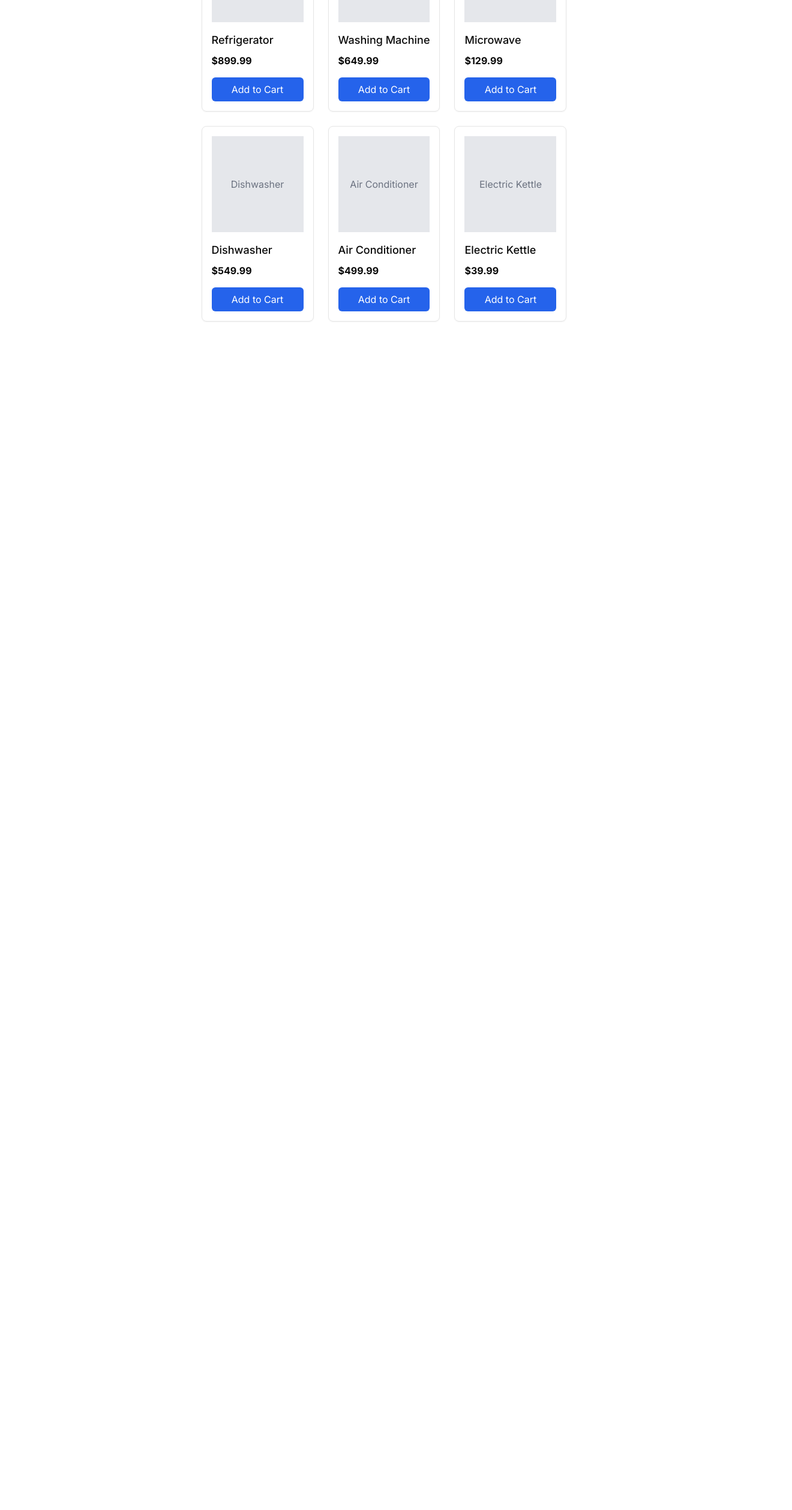
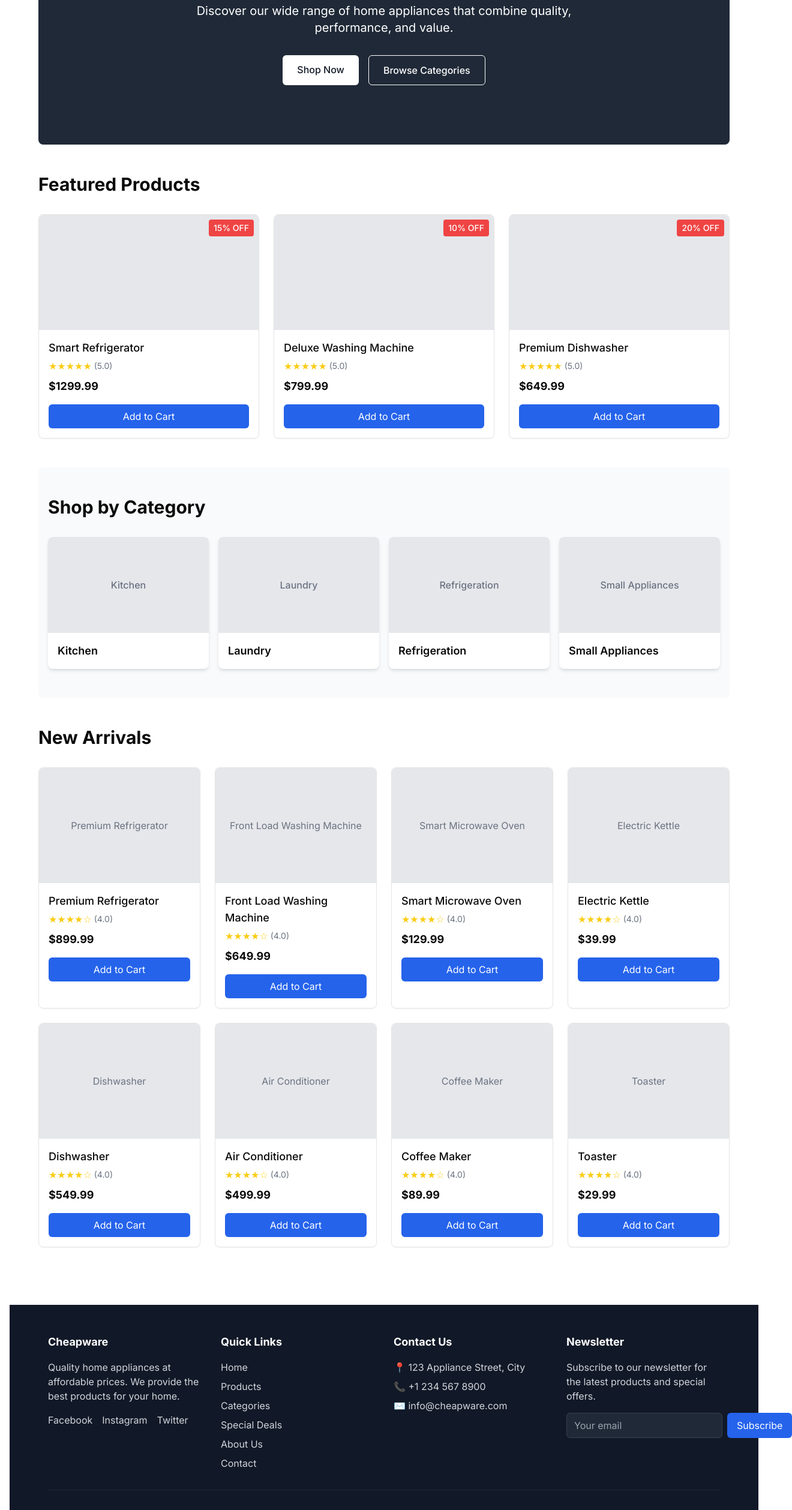
Before and after one commit to Hackerug06/cheapware, a Next.js app: page / in a window 1280 px wide. Shown: the part 280-2797 px from the top of the page at 60% size, 1320 px wide, since content can reach past the window. Before the commit the page ends 832 px from the top, so only its background shows below. Built offline with nearby package versions, Linux system fonts and the light colour scheme.

Commit message:
Update page.tsx

```diff
--- a/app/page.tsx
+++ b/app/page.tsx
@@ -1,27 +1,243 @@
 export default function Home() {
   return (
     <div className="flex flex-col items-center justify-center min-h-screen p-4">
-      <h1 className="text-4xl font-bold mb-6">Cheapware</h1>
-      <p className="text-xl mb-8">Quality home appliances at affordable prices</p>
-      <div className="grid grid-cols-1 md:grid-cols-3 gap-6 max-w-6xl">
+      <header className="w-full max-w-6xl mx-auto py-4 px-4 flex justify-between items-center border-b mb-8">
+        <h1 className="text-2xl font-bold">Cheapware</h1>
+        <nav className="hidden md:flex space-x-6">
+          <a href="/" className="font-medium">
+            Home
+          </a>
+          <a href="/products" className="text-gray-600 hover:text-gray-900">
+            Products
+          </a>
+          <a href="/categories" className="text-gray-600 hover:text-gray-900">
+            Categories
+          </a>
+          <a href="/about" className="text-gray-600 hover:text-gray-900">
+            About
+          </a>
+          <a href="/contact" className="text-gray-600 hover:text-gray-900">
+            Contact
+          </a>
+        </nav>
+        <div className="flex items-center space-x-4">
+          <button className="p-2">🔍</button>
+          <button className="p-2">🛒</button>
+        </div>
+      </header>
+
+      <main className="w-full max-w-6xl mx-auto">
+        {/* Hero Section */}
+        <section className="relative h-[400px] bg-gray-800 rounded-lg mb-12 flex items-center justify-center">
+          <div className="text-center text-white p-4">
+            <h1 className="text-4xl md:text-5xl font-bold mb-4">Quality Appliances at Affordable Prices</h1>
+            <p className="text-xl mb-8 max-w-2xl mx-auto">
+              Discover our wide range of home appliances that combine quality, performance, and value.
+            </p>
+            <div className="flex flex-col sm:flex-row justify-center gap-4">
+              <a href="/products" className="bg-white text-gray-900 px-6 py-3 rounded-md font-medium hover:bg-gray-100">
+                Shop Now
+              </a>
+              <a
+                href="/categories"
+                className="border border-white text-white px-6 py-3 rounded-md font-medium hover:bg-white/10"
+              >
+                Browse Categories
+              </a>
+            </div>
+          </div>
+        </section>
+
+        {/* Featured Products */}
+        <section className="mb-12">
+          <h2 className="text-3xl font-bold mb-8">Featured Products</h2>
+          <div className="grid grid-cols-1 md:grid-cols-3 gap-6">
             {[
-          { name: "Refrigerator", price: 899.99 },
-          { name: "Washing Machine", price: 649.99 },
-          { name: "Microwave", price: 129.99 },
-          { name: "Dishwasher", price: 549.99 },
-          { name: "Air Conditioner", price: 499.99 },
-          { name: "Electric Kettle", price: 39.99 },
+              { name: "Smart Refrigerator", price: 1299.99, discount: "15% OFF" },
+              { name: "Deluxe Washing Machine", price: 799.99, discount: "10% OFF" },
+              { name: "Premium Dishwasher", price: 649.99, discount: "20% OFF" },
             ].map((product, index) => (
-          <div key={index} className="border rounded-lg p-4 shadow-sm">
-            <div className="h-40 bg-gray-200 mb-4 flex items-center justify-center text-gray-500">{product.name}</div>
-            <h3 className="font-medium text-lg">{product.name}</h3>
-            <p className="font-bold mt-2">${product.price.toFixed(2)}</p>
-            <button className="mt-4 w-full bg-blue-600 text-white py-2 rounded-md hover:bg-blue-700">
+              <div key={index} className="border rounded-lg overflow-hidden shadow-sm">
+                <div className="h-48 bg-gray-200 relative">
+                  <div className="absolute top-2 right-2 bg-red-500 text-white px-2 py-1 rounded text-sm font-medium">
+                    {product.discount}
+                  </div>
+                </div>
+                <div className="p-4">
+                  <h3 className="font-medium text-lg mb-1">{product.name}</h3>
+                  <div className="flex items-center mb-2">
+                    <div className="flex">
+                      {"★★★★★".split("").map((star, i) => (
+                        <span key={i} className="text-yellow-400">
+                          ★
+                        </span>
+                      ))}
+                    </div>
+                    <span className="text-sm text-gray-500 ml-1">(5.0)</span>
+                  </div>
+                  <p className="font-bold text-lg">${product.price.toFixed(2)}</p>
+                </div>
+                <div className="p-4 pt-0">
+                  <button className="w-full bg-blue-600 text-white py-2 rounded-md hover:bg-blue-700">
                     Add to Cart
                   </button>
                 </div>
+              </div>
+            ))}
+          </div>
+        </section>
+
+        {/* Categories */}
+        <section className="py-12 bg-gray-50 rounded-lg mb-12">
+          <div className="px-4">
+            <h2 className="text-3xl font-bold mb-8">Shop by Category</h2>
+            <div className="grid grid-cols-2 md:grid-cols-4 gap-4">
+              {["Kitchen", "Laundry", "Refrigeration", "Small Appliances"].map((category) => (
+                <a
+                  key={category}
+                  href={`/categories/${category.toLowerCase()}`}
+                  className="bg-white rounded-lg shadow-md overflow-hidden transition-transform hover:scale-105"
+                >
+                  <div className="h-40 bg-gray-200 flex items-center justify-center">
+                    <span className="text-gray-500 font-medium">{category}</span>
+                  </div>
+                  <div className="p-4">
+                    <h3 className="font-semibold text-lg">{category}</h3>
+                  </div>
+                </a>
               ))}
             </div>
           </div>
+        </section>
+
+        {/* Products Grid */}
+        <section className="mb-12">
+          <h2 className="text-3xl font-bold mb-8">New Arrivals</h2>
+          <div className="grid grid-cols-1 sm:grid-cols-2 md:grid-cols-3 lg:grid-cols-4 gap-6">
+            {[
+              { name: "Premium Refrigerator", price: 899.99 },
+              { name: "Front Load Washing Machine", price: 649.99 },
+              { name: "Smart Microwave Oven", price: 129.99 },
+              { name: "Electric Kettle", price: 39.99 },
+              { name: "Dishwasher", price: 549.99 },
+              { name: "Air Conditioner", price: 499.99 },
+              { name: "Coffee Maker", price: 89.99 },
+              { name: "Toaster", price: 29.99 },
+            ].map((product, index) => (
+              <div key={index} className="border rounded-lg overflow-hidden shadow-sm">
+                <div className="h-48 bg-gray-200 flex items-center justify-center">
+                  <span className="text-gray-500">{product.name}</span>
+                </div>
+                <div className="p-4">
+                  <h3 className="font-medium text-lg mb-1">{product.name}</h3>
+                  <div className="flex items-center mb-2">
+                    <div className="flex">
+                      {"★★★★☆".split("").map((star, i) => (
+                        <span key={i} className="text-yellow-400">
+                          {star}
+                        </span>
+                      ))}
+                    </div>
+                    <span className="text-sm text-gray-500 ml-1">(4.0)</span>
+                  </div>
+                  <p className="font-bold text-lg">${product.price.toFixed(2)}</p>
+                </div>
+                <div className="p-4 pt-0">
+                  <button className="w-full bg-blue-600 text-white py-2 rounded-md hover:bg-blue-700">
+                    Add to Cart
+                  </button>
+                </div>
+              </div>
+            ))}
+          </div>
+        </section>
+      </main>
+
+      <footer className="w-full bg-gray-900 text-gray-300 mt-12">
+        <div className="max-w-6xl mx-auto px-4 py-12">
+          <div className="grid grid-cols-1 md:grid-cols-4 gap-8">
+            <div>
+              <h3 className="text-white text-lg font-bold mb-4">Cheapware</h3>
+              <p className="mb-4">
+                Quality home appliances at affordable prices. We provide the best products for your home.
+              </p>
+              <div className="flex space-x-4">
+                <a href="#" className="hover:text-white">
+                  Facebook
+                </a>
+                <a href="#" className="hover:text-white">
+                  Instagram
+                </a>
+                <a href="#" className="hover:text-white">
+                  Twitter
+                </a>
+              </div>
+            </div>
+
+            <div>
+              <h3 className="text-white text-lg font-bold mb-4">Quick Links</h3>
+              <ul className="space-y-2">
+                <li>
+                  <a href="/" className="hover:text-white">
+                    Home
+                  </a>
+                </li>
+                <li>
+                  <a href="/products" className="hover:text-white">
+                    Products
+                  </a>
+                </li>
+                <li>
+                  <a href="/categories" className="hover:text-white">
+                    Categories
+                  </a>
+                </li>
+                <li>
+                  <a href="/deals" className="hover:text-white">
+                    Special Deals
+                  </a>
+                </li>
+                <li>
+                  <a href="/about" className="hover:text-white">
+                    About Us
+                  </a>
+                </li>
+                <li>
+                  <a href="/contact" className="hover:text-white">
+                    Contact
+                  </a>
+                </li>
+              </ul>
+            </div>
+
+            <div>
+              <h3 className="text-white text-lg font-bold mb-4">Contact Us</h3>
+              <ul className="space-y-2">
+                <li className="flex items-center gap-2">📍 123 Appliance Street, City</li>
+                <li className="flex items-center gap-2">📞 +1 234 567 8900</li>
+                <li className="flex items-center gap-2">✉️ info@cheapware.com</li>
+              </ul>
+            </div>
+
+            <div>
+              <h3 className="text-white text-lg font-bold mb-4">Newsletter</h3>
+              <p className="mb-4">Subscribe to our newsletter for the latest products and special offers.</p>
+              <div className="flex gap-2">
+                <input
+                  type="email"
+                  placeholder="Your email"
+                  className="px-3 py-2 bg-gray-800 border border-gray-700 rounded-md flex-grow"
+                />
+                <button className="bg-blue-600 text-white px-4 py-2 rounded-md hover:bg-blue-700">Subscribe</button>
+              </div>
+            </div>
+          </div>
+
+          <div className="border-t border-gray-800 mt-8 pt-8 text-center text-sm">
+            <p>&copy; {new Date().getFullYear()} Cheapware. All rights reserved.</p>
+          </div>
+        </div>
+      </footer>
+    </div>
   )
 }
```
Lines whose indentation alone changed are shown as unchanged.
